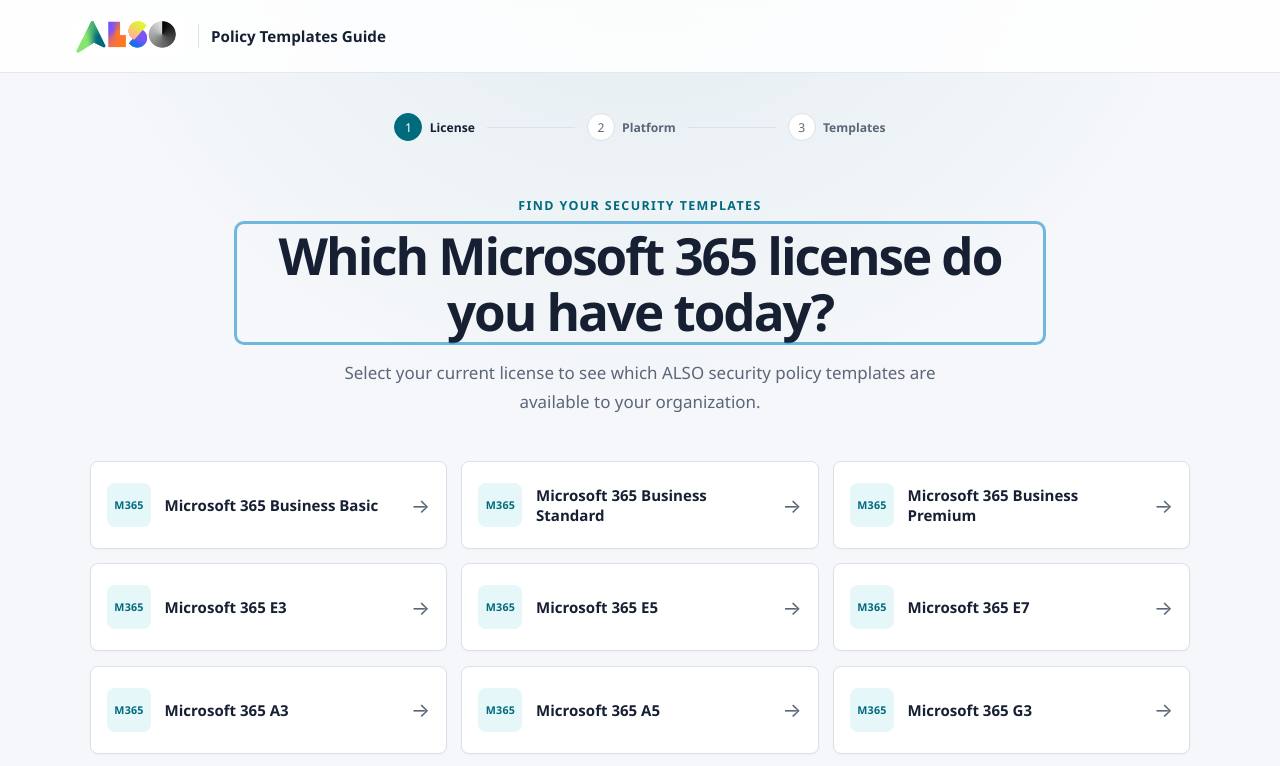
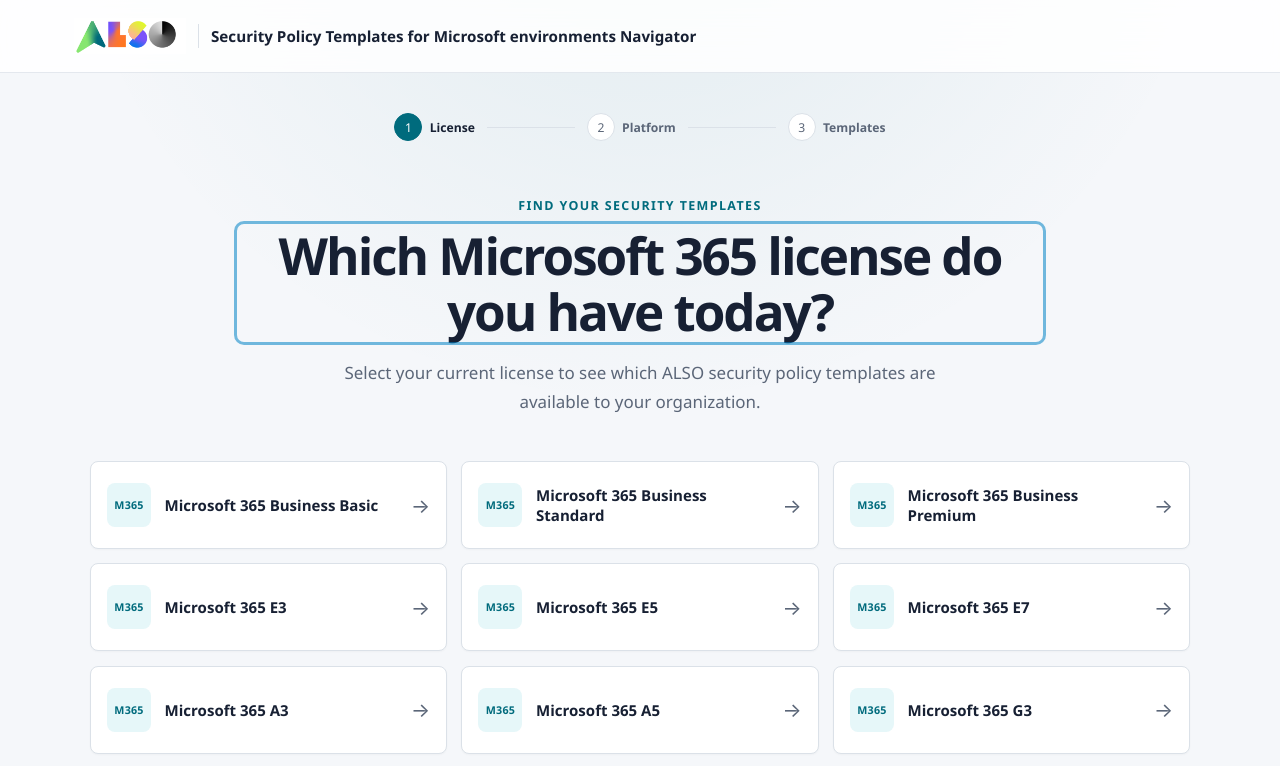
Before and after one commit to CoC-MS/ALSO-policy-templates-QA, a React (Vite) app: page / in a window 1280 px wide. Shown: the top 766 px of the page. Built offline with nearby package versions, Linux system fonts and the light colour scheme.

Commit message:
Update guide header description
Co-authored-by: Copilot App <223556219+Copilot@users.noreply.github.com>

```diff
--- a/src/App.tsx
+++ b/src/App.tsx
@@ -72,7 +72,7 @@ function App() {
           <a className="brand" href={import.meta.env.BASE_URL} aria-label="ALSO Policy Templates Guide home">
             <img className="brand-logo" src={`${import.meta.env.BASE_URL}also-logo.png`} alt="ALSO" />
             <span className="brand-divider" aria-hidden="true" />
-            <span className="brand-product">Policy Templates Guide</span>
+            <span className="brand-product">Security Policy Templates for Microsoft environments Navigator</span>
           </a>
         </div>
       </header>
```
